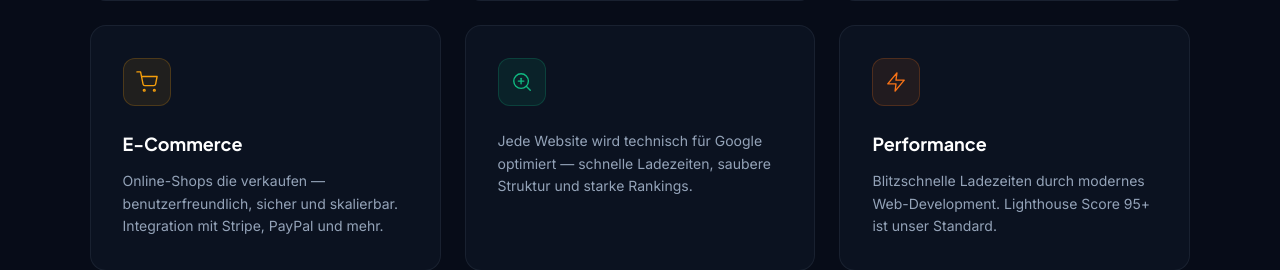
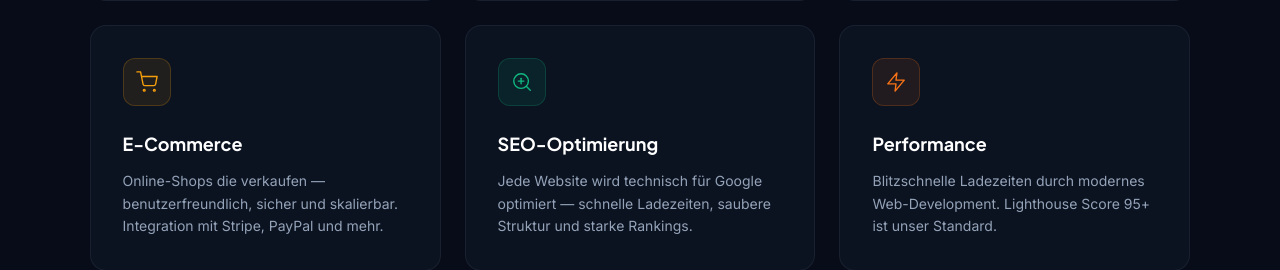
Before and after one commit to JRAgency/jr-agency-services-Website, a Next.js app: page /webdesign in a window 1280 px wide. Shown: the part 4407-4677 px from the top of the page. Built offline with nearby package versions, Linux system fonts and the light colour scheme.

Commit message:
Fix: repair corrupted leistungen array — missing SEO title, duplicate property
Co-Authored-By: Claude Sonnet 4.6 <noreply@anthropic.com>

```diff
--- a/app/webdesign/page.tsx
+++ b/app/webdesign/page.tsx
@@ -38,12 +38,12 @@ const leistungen = [
     icon: <svg width="22" height="22" viewBox="0 0 24 24" fill="none" stroke="currentColor" strokeWidth="1.5" strokeLinecap="round" strokeLinejoin="round"><circle cx="9" cy="21" r="1"/><circle cx="20" cy="21" r="1"/><path d="M1 1h4l2.68 13.39a2 2 0 0 0 2 1.61h9.72a2 2 0 0 0 2-1.61L23 6H6"/></svg>,
   },
   {
+    title: "SEO-Optimierung",
     desc: "Jede Website wird technisch für Google optimiert — schnelle Ladezeiten, saubere Struktur und starke Rankings.",
     color: "#10B981",
     icon: <svg width="22" height="22" viewBox="0 0 24 24" fill="none" stroke="currentColor" strokeWidth="1.5" strokeLinecap="round" strokeLinejoin="round"><circle cx="11" cy="11" r="8"/><line x1="21" y1="21" x2="16.65" y2="16.65"/><line x1="11" y1="8" x2="11" y2="14"/><line x1="8" y1="11" x2="14" y2="11"/></svg>,
   },
-  {    title: "SEO-Optimierung",
-
+  {
     title: "Performance",
     desc: "Blitzschnelle Ladezeiten durch modernes Web-Development. Lighthouse Score 95+ ist unser Standard.",
     color: "#F97316",
```
